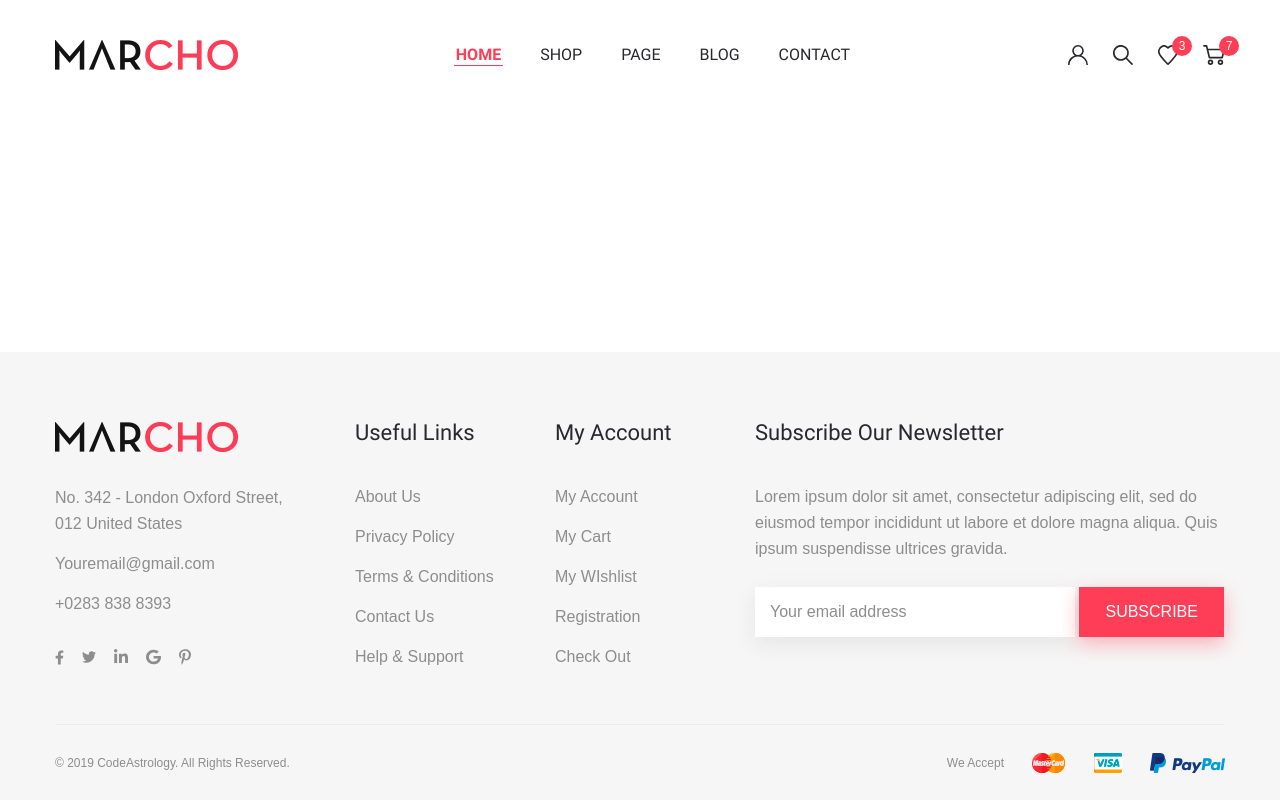
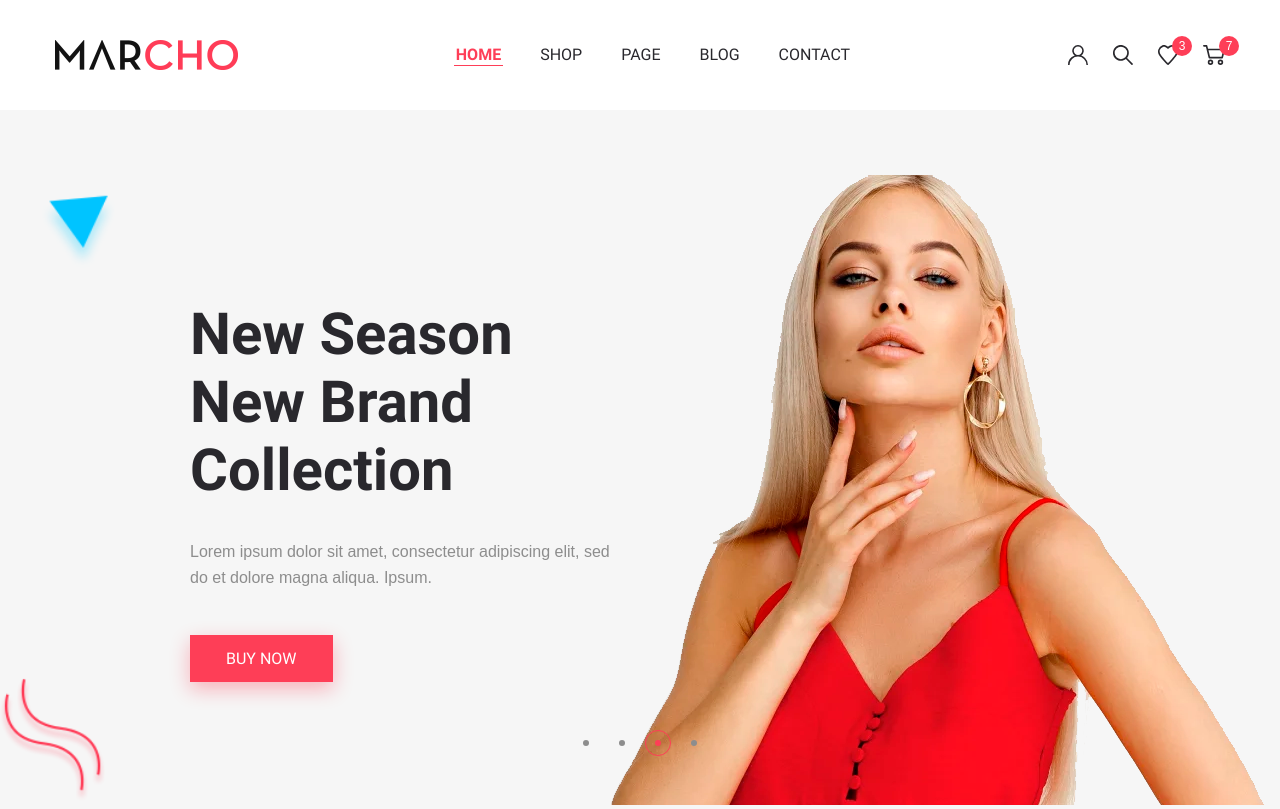
Before and after one commit to ITfrontTop/marcho, a website: page app/index.html in a window 1280 px wide. Shown: the top 809 px of the page. Drawn offline with nearby package versions, Linux system fonts and the light colour scheme; files that its build step writes are made by us from their sources; files whose address does not match are found by name.

Commit message:
added top-slider section

```diff
--- a/app/index.html
+++ b/app/index.html
@@ -65,11 +65,66 @@
             </div>
         </div>
     </header>
-
-
-
-    <main class="main"></main>
-
+    <main class="main">
+        <section class="top-slider">
+            <div class="container top-slider__container">
+                <div class="top-slider__inner">
+                    <div class="top-slider__item">
+                        <div class="top-slider__content">
+                            <h3 class="top-slider__title">
+                                New Season <br> New Brand Collection
+                            </h3>
+                            <p class="top-slider__text">
+                                Lorem ipsum dolor sit amet, consectetur adipiscing elit, sed do
+                                et dolore magna aliqua. Ipsum.
+                            </p>
+                            <a class="top-slider__link" href="#">BUY NOW</a>
+                        </div>
+                        <img class="top-slider__img" src="images/slider/photo.png" alt="slider images">
+                    </div>
+                    <div class="top-slider__item">
+                        <div class="top-slider__content">
+                            <h3 class="top-slider__title">
+                                New Season <br> New Brand Collection
+                            </h3>
+                            <p class="top-slider__text">
+                                Lorem ipsum dolor sit amet, consectetur adipiscing elit, sed do
+                                et dolore magna aliqua. Ipsum.
+                            </p>
+                            <a class="top-slider__link" href="#">BUY NOW</a>
+                        </div>
+                        <img class="top-slider__img" src="images/slider/photo.png" alt="slider images">
+                    </div>
+                    <div class="top-slider__item">
+                        <div class="top-slider__content">
+                            <h3 class="top-slider__title">
+                                New Season <br> New Brand Collection
+                            </h3>
+                            <p class="top-slider__text">
+                                Lorem ipsum dolor sit amet, consectetur adipiscing elit, sed do
+                                et dolore magna aliqua. Ipsum.
+                            </p>
+                            <a class="top-slider__link" href="#">BUY NOW</a>
+                        </div>
+                        <img class="top-slider__img" src="images/slider/photo.png" alt="slider images">
+                    </div>
+                    <div class="top-slider__item">
+                        <div class="top-slider__content">
+                            <h3 class="top-slider__title">
+                                New Season <br> New Brand Collection
+                            </h3>
+                            <p class="top-slider__text">
+                                Lorem ipsum dolor sit amet, consectetur adipiscing elit, sed do
+                                et dolore magna aliqua. Ipsum.
+                            </p>
+                            <a class="top-slider__link" href="#">BUY NOW</a>
+                        </div>
+                        <img class="top-slider__img" src="images/slider/photo.png" alt="slider images">
+                    </div>
+                </div>
+            </div>
+        </section>
+    </main>
     <footer class="footer">
         <div class="container">
             <div class="footer-top">
--- a/app/js/main.js
+++ b/app/js/main.js
@@ -0,0 +1,11 @@
+$(function(){
+
+    $('.top-slider__inner').slick({
+        dots: true,
+        arrows: false,
+        fade: true,
+        autoplay: true,
+        autoplaySpeed: 2000
+    });
+
+});
--- /dev/null
+++ b/app/scss/_libs.scss
@@ -0,0 +1 @@
+@import '../../node_modules/slick-carousel/slick/slick.scss'
--- a/app/scss/_vars.scss
+++ b/app/scss/_vars.scss
@@ -22,3 +22,12 @@ $bg: #f6f6f6;
     font-family: 'Roboto-Bold', sans-serif;
     font-weight: 700;
 }
+
+%btn {
+    padding: 12px 26px;
+    text-transform: uppercase;
+    color: #fff;
+    background-color: $accent;
+    @extend %roboto-400;
+    box-shadow: 0px 7px 20px 0px rgba(255, 17, 48, 0.3);
+}
--- a/app/scss/style.scss
+++ b/app/scss/style.scss
@@ -1,6 +1,7 @@
 @import 'vars';
 @import 'fonts';
 @import 'reset';
+@import 'libs';
 @import 'global';
 
 .header {
@@ -161,12 +162,8 @@ footer {
     }
 
     &__form-btn {
+        @extend %btn;
         border: none;
-        background-color: $accent;
-        color: #fff;
-        text-transform: uppercase;
-        padding: 12px 26px;
-        box-shadow: 0px 7px 20px 0px rgba(255, 17, 48, 0.3);
         cursor: pointer;
     }
 }
@@ -185,4 +182,78 @@ footer {
     }
 }
 
+
+.top-slider {
+    background-image: url('../images/top-slider-bg.png');
+    background-repeat: no-repeat;
+    background-size: cover;
+    background-color: $bg;
+    padding: 65px 0 45px;
+    &__container {
+        max-width: 1560px;
+    }
+    &__content {
+        padding-left: 175px;
+        padding-top: 125px;
+    }
+    &__item {
+        display: flex !important;
+        justify-content: space-between;
+    }
+    &__title {
+       max-width: 670px;
+       font-size: 58px;
+       line-height: 68px;
+       color: $title;
+       @extend %roboto-700;
+       margin-bottom: 35px;
+    }
+    &__text {
+        margin-bottom: 55px;
+        max-width: 470px;
+    }
+    &__link {
+        @extend %btn;
+        padding: 14px 36px;
+    }
+    .slick-dots {
+        display: flex;
+        justify-content: center;
+        margin-top: -75px;
+        li {
+            padding: 0 5px;
+            line-height: 0;
+            button {
+                padding: 0;
+                font-size: 0;
+                background-color: transparent;
+                width: 26px;
+                height: 26px;
+                border-radius: 50%;
+                border: 1px solid transparent;
+                position: relative;
+                &::before {
+                    content:'';
+                    position: absolute;
+                    width: 6px;
+                    height: 6px;
+                    border-radius: 50%;
+                    background-color: $default;
+                    top: 50%;
+                    left: 50%;
+                    transform: translate(-50%, -50%);
+                }
+            }
+            &.slick-active {
+                button {
+                    border-color: $accent;
+                    &::before {
+                    background-color: $accent;
+                    }
+                }
+            }
+        }
+    }
+}
+
 @import 'media';
--- a/gulpfile.js
+++ b/gulpfile.js
@@ -10,6 +10,7 @@ const clean = require('gulp-clean');
 function scripts() {
     return src([
         'node_modules/jquery/dist/jquery.js',
+        'node_modules/slick-carousel/slick/slick.js',
         'app/js/main.js'
     ])
         .pipe(concat('main.min.js'))
--- a/package.json
+++ b/package.json
@@ -17,6 +17,7 @@
     "gulp-sass": "^5.1.0",
     "gulp-uglify-es": "^3.0.0",
     "jquery": "^3.6.4",
-    "sass": "^1.59.3"
+    "sass": "^1.59.3",
+    "slick-carousel": "^1.8.1"
   }
 }
```
Also changed, not shown: app/images/slider/photo.png (added), app/images/top-slider-bg.png (added), app/js/main.min.js.
